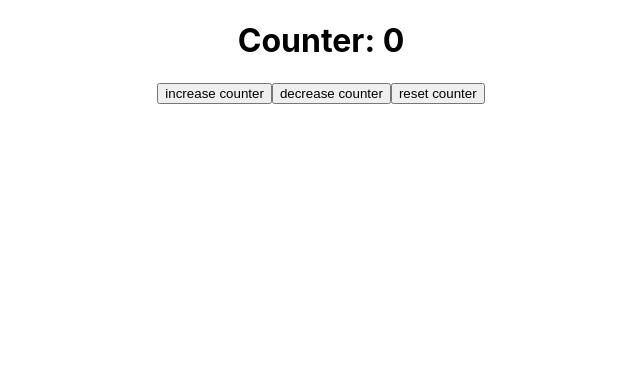
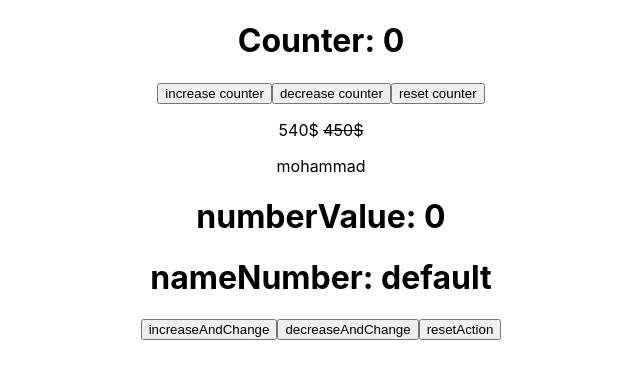
Before and after one commit to mohammadpy8/react-toturial, a React (Create React App) app: page / in a window 1280 px wide. Shown: the top 378 px of the page, without its empty margins (319-959 px from the left). Built offline with nearby package versions, Linux system fonts and the light colour scheme.

Commit message:
number action redux

```diff
--- a/package.json
+++ b/package.json
@@ -11,8 +11,10 @@
     "react-dom": "^18.2.0",
     "react-loader-spinner": "^5.3.4",
     "react-redux": "^8.1.1",
+    "react-router-dom": "^6.14.2",
     "react-scripts": "5.0.1",
     "redux": "^4.2.1",
+    "uuid": "^9.0.0",
     "web-vitals": "^2.1.4"
   },
   "scripts": {
--- a/src/App.js
+++ b/src/App.js
@@ -1,11 +1,13 @@
 import React from 'react';
 import './App.css';
 import Counter from './components/Counter';
+import Number from './components/Number';
 
 function App() {
   return (
     <div className="App">
       <Counter />
+      <Number />
     </div>
   );
 }
--- a/src/components/Counter.js
+++ b/src/components/Counter.js
@@ -8,11 +8,16 @@ const Counter = () => {
     const dispatch = useDispatch();
 
     return (
-        <div>
-            <h1>Counter: {counterValue.counterValue}</h1>
-            <button onClick={() => dispatch(increaseCounter(+10))}>increase counter</button>
-            <button onClick={() => dispatch(decreaseCounter(+20))}>decrease counter</button>
-            <button onClick={() => dispatch(resetCounter())}>reset counter</button>
+
+        <div >
+            <h1 > Counter: {counterValue.counterValue} </h1>
+            <button onClick={() => dispatch(increaseCounter(+10))} > increase counter </button>
+            <button onClick={() => dispatch(decreaseCounter(+20))} > decrease counter </button>
+            <button onClick={() => dispatch(resetCounter())} > reset counter </button>
+            <p>540$ <del>450$</del></p>
+            {
+                counterValue && <p>mohammad</p>
+            }
         </div>
     );
 };
--- /dev/null
+++ b/src/components/Number.js
@@ -0,0 +1,25 @@
+import React from 'react';
+import { useDispatch, useSelector } from "react-redux";
+import {
+    increaseAndChangeAction,
+    decreaseAndChangeAction,
+    resetAndChangeAction
+} from "../redux/number/numberAction";
+
+const Number = () => {
+
+    const dispatch = useDispatch();
+    const numberValue = useSelector(state => state.number);
+
+    return (
+        <div>
+            <h1>numberValue: {numberValue.numberValue}</h1>
+            <h1>nameNumber: {numberValue.nameNumber}</h1>
+            <button onClick={() => dispatch(increaseAndChangeAction(+50, "INCREASEANDCHANGE"))}>increaseAndChange</button>
+            <button onClick={() => dispatch(decreaseAndChangeAction(+100, "DECREASEANDCHANGE"))}>decreaseAndChange</button>
+            <button onClick={() => dispatch(resetAndChangeAction())}>resetAction</button>
+        </div>
+    );
+};
+
+export default Number;
--- /dev/null
+++ b/src/redux/number/numberAction.js
@@ -0,0 +1,23 @@
+const increaseAndChangeAction = (numberPayload, namePayload) => {
+    return {
+        type: "INCHACTION",
+        numberPayload,
+        namePayload,
+    }
+};
+
+const decreaseAndChangeAction = (numberPayload, namePayload) => {
+    return {
+        type: "DECHACTION",
+        numberPayload,
+        namePayload,
+    }
+};
+
+const resetAndChangeAction = () => {
+    return {
+        type: "RECHACTION",
+    }
+};
+
+export { increaseAndChangeAction, decreaseAndChangeAction, resetAndChangeAction };
--- /dev/null
+++ b/src/redux/number/numberReducer.js
@@ -0,0 +1,32 @@
+const initialState = {
+    numberValue: 0,
+    nameNumber: "default",
+};
+
+const numberReducer = (state = initialState, action) => {
+
+    switch (action.type) {
+
+        case "INCHACTION":
+            return {
+                ...state,
+                numberValue: state.numberValue + action.numberPayload,
+                nameNumber: action.namePayload,
+            }
+        case "DECHACTION":
+            return {
+                ...state,
+                numberValue: state.numberValue - action.numberPayload,
+                nameNumber: action.namePayload,
+            }
+        case "RECHACTION":
+            return {
+                numberValue: 0,
+                nameNumber: "default"
+            }
+        default:
+            return state;
+    };
+};
+
+export default numberReducer;
--- a/src/redux/rootReducer.js
+++ b/src/redux/rootReducer.js
@@ -1,9 +1,12 @@
 import { combineReducers } from "redux";
 import counterReducer from "./counter/counterReducer";
+import numberReducer from "./number/numberReducer";
 
 const rootReducer = combineReducers({
 
     counter: counterReducer,
+    number: numberReducer,
+
 });
 
 export default rootReducer;
--- a/src/redux/store.js
+++ b/src/redux/store.js
@@ -1,6 +1,6 @@
-import { createStore } from "redux";
+import { legacy_createStore } from "redux";
 import rootReducer from "./rootReducer";
 
-const store = createStore(rootReducer);
+const store = legacy_createStore(rootReducer);
 
 export default store;
```
Also changed, not shown: 1 other file (tests, documents, lock files or other folders).
